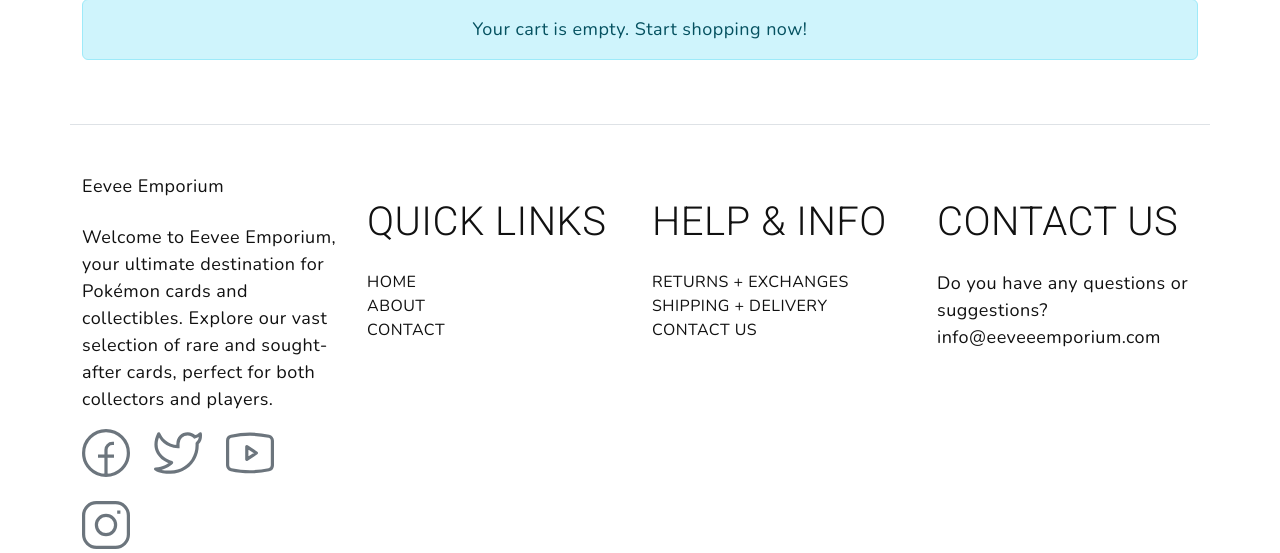
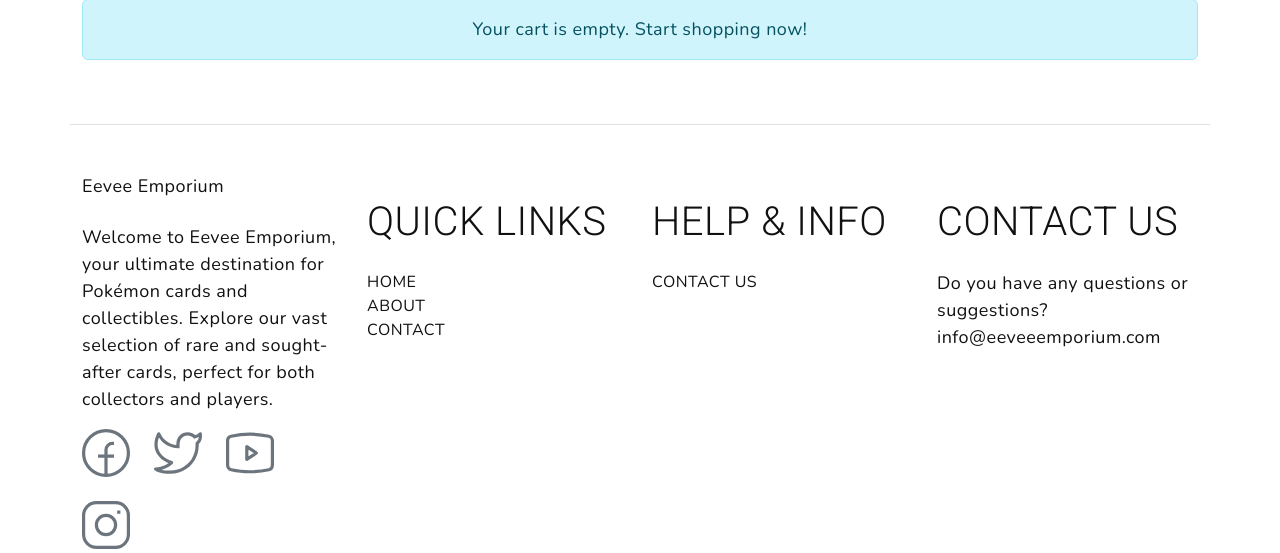
Before and after one commit to JaimieHemmings/eevee-emporium, a Django app: page /cart/ in a window 1280 px wide. Shown: the part 305-858 px from the top of the page. Run offline with Django 5.2, Linux system fonts and the light colour scheme; data that the repository does not hold is empty; parts of the project's set-up code (start-up, migrations or seed data) failed here and were passed over; some libraries are stand-ins or nearby versions.

Commit message:
Update footer.html

```diff
--- a/store/templates/footer.html
+++ b/store/templates/footer.html
@@ -64,13 +64,7 @@
             <h2 class="widget-title text-uppercase mb-4 display-6">Help & Info</h2>
             <ul class="menu-list list-unstyled text-uppercase border-animation-left fs-6">
               <li class="menu-item">
-                <a href="#" class="item-anchor">Returns + Exchanges</a>
-              </li>
-              <li class="menu-item">
-                <a href="#" class="item-anchor">Shipping + Delivery</a>
-              </li>
-              <li class="menu-item">
-                <a href="#" class="item-anchor">Contact Us</a>
+                <a href="{% url 'contact' %}" class="item-anchor">Contact Us</a>
               </li>
             </ul>
           </div>
```
